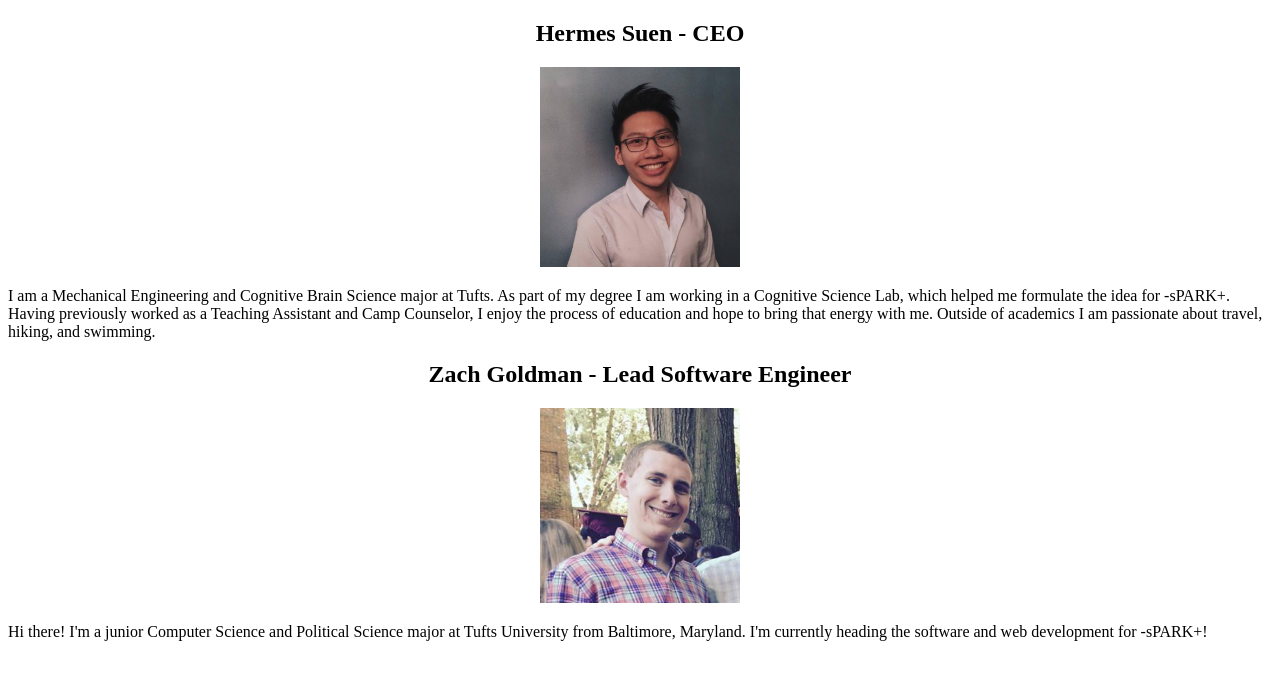
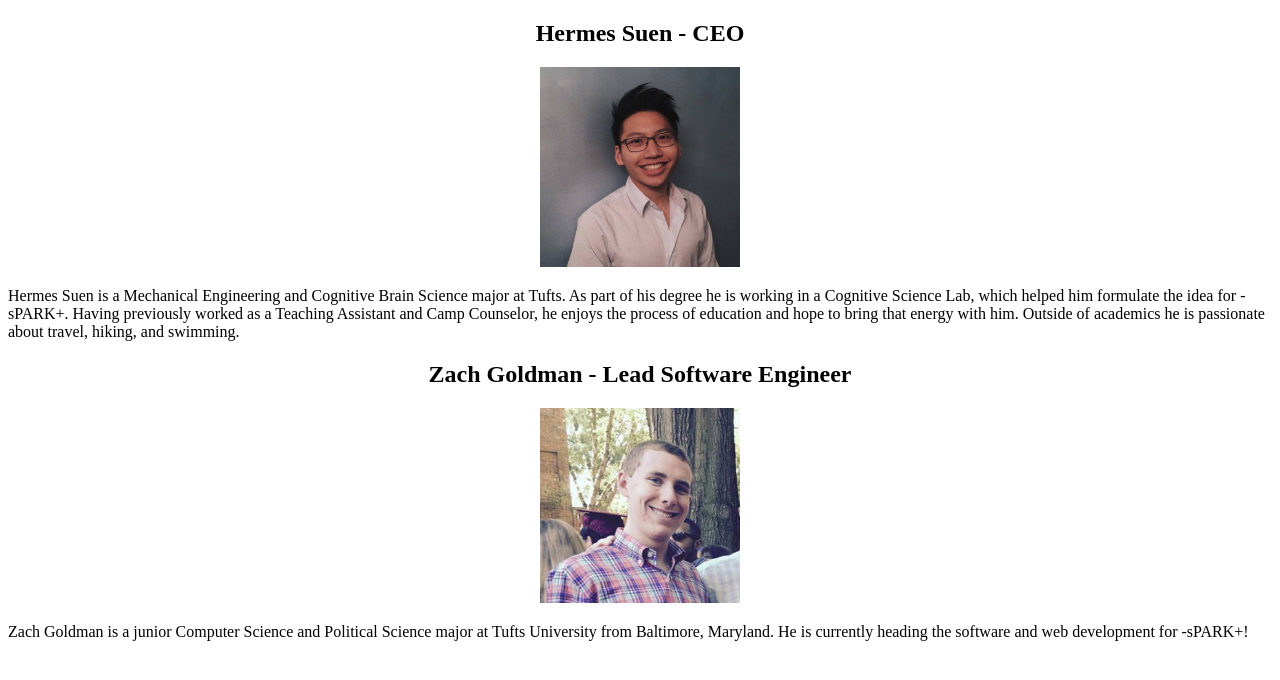
Before and after one commit to zgoldman11/Spark, a plain HTML site: page team.html in a window 1280 px wide. Drawn offline with Linux system fonts and the light colour scheme.

Commit message:
bio revisions

```diff
--- a/team.html
+++ b/team.html
@@ -11,7 +11,7 @@ Hermes Suen - CEO
 <img src="hermes.png" alt="Hermes Suen Picture" style="width:200px;">
 </center>
 <p>
-I am a Mechanical Engineering and Cognitive Brain Science major at Tufts. As part of my degree I am working in a Cognitive Science Lab, which helped me formulate the idea for -sPARK+. Having previously worked as a Teaching Assistant and Camp Counselor, I enjoy the process of education and hope to bring that energy with me. Outside of academics I am passionate about travel, hiking, and swimming.
+Hermes Suen is a Mechanical Engineering and Cognitive Brain Science major at Tufts. As part of his degree he is working in a Cognitive Science Lab, which helped him formulate the idea for -sPARK+. Having previously worked as a Teaching Assistant and Camp Counselor, he enjoys the process of education and hope to bring that energy with him. Outside of academics he is passionate about travel, hiking, and swimming.
 </p>
 <center>
 <h2>
@@ -20,6 +20,6 @@ Zach Goldman - Lead Software Engineer
 <img src="Zach.png" alt="Zach Goldman Picture" style="width:200px;">
 </center>
 <p>
-Hi there! I'm a junior Computer Science and Political Science major at Tufts University from Baltimore, Maryland. I'm currently heading the software and web development for -sPARK+!
+Zach Goldman is a junior Computer Science and Political Science major at Tufts University from Baltimore, Maryland. He is currently heading the software and web development for -sPARK+!
 </p>
 </HTML>
```
